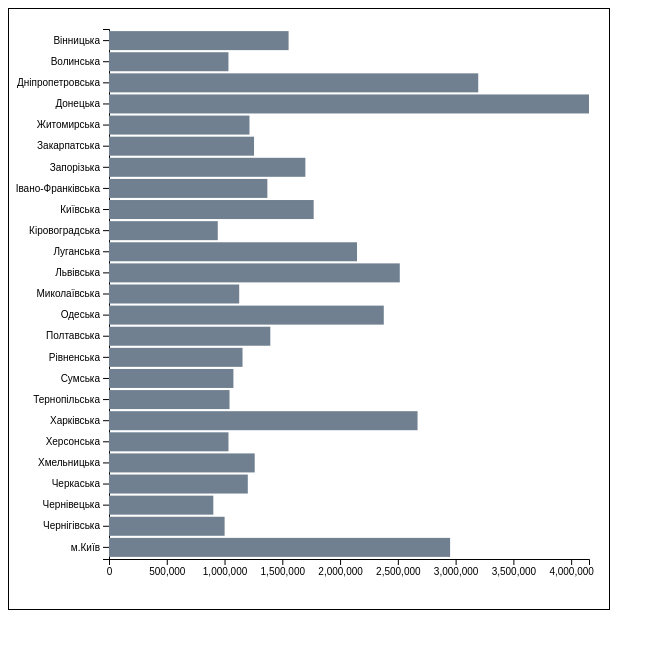
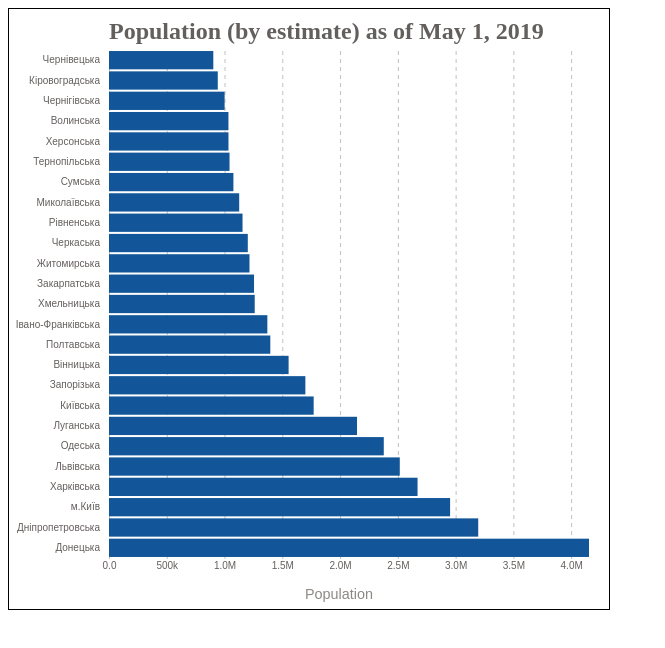
Before and after one commit to YuliUA/D3-barChart, a plain HTML site: page index.html in a window 1280 px wide. Shown: the whole page, without its empty margins (0-665 px from the left). Drawn offline with nearby package versions, Linux system fonts and the light colour scheme.

Commit message:
customizing axes

```diff
--- a/script.js
+++ b/script.js
@@ -4,7 +4,7 @@ const width = +svg.attr("width");
 const height = +svg.attr("height");
 
 const margin = {
-    top: 20,
+    top: 40,
     left: 100,
     right: 20,
     bottom: 50
@@ -30,10 +30,34 @@ const render = data => {
     const g = svg.append('g')
         .attr('transform', `translate(${margin.left},${margin.top})`);
 
-    g.append('g').call(d3.axisLeft(yScale))
-    g.append('g')
-    .attr("transform", `translate(0, ${innerHeight})`)
-    .call(d3.axisBottom(xScale));
+    const xAxis = d3.axisBottom(xScale)
+        .tickFormat(d3.format(".2s"))
+        .tickSize(-innerHeight)
+
+    const yAxisGroup = g.append('g')
+        .call(d3.axisLeft(yScale));
+    const xAxisGroup = g.append('g')
+        .call(xAxis)
+        .attr("transform", `translate(0, ${innerHeight})`)
+
+    yAxisGroup
+        .selectAll('.domain, .tick line')
+        .remove();
+
+    xAxisGroup
+        .select('.domain')
+        .remove()
+        .selectAll(".tick:not(:first-of-type) line")
+        .attr("stroke", "#66ffcc")
+        .attr("stroke-dasharray", "2,2");
+
+
+    xAxisGroup.append("text")
+        .text('Population')
+        .attr("fill", "black")
+        .attr("x", `${(innerWidth-margin.right)/2}`)
+        .attr("y",40)
+        .attr('class', "axes-lable")
 
     g.selectAll('rect')
         .data(data)
@@ -43,9 +67,16 @@ const render = data => {
         .attr("width", d => xScale(xVal(d)))
         .attr("height", yScale.bandwidth())
 
+    g.append('text')
+        .attr('y', '-10')
+        .text('Population (by estimate) as of May 1, 2019')
+        .attr("class", "char-title")
+
 }
 
 d3.csv('./data.csv').then(data => {
     data.forEach(d => d.population = +d.population)
+    data.sort((a,b)=>a.population-b.population)
+    console.log(data)
     render(data)
 })
--- a/style.css
+++ b/style.css
@@ -1,3 +1,23 @@
-rect{
-    fill: slategray;
+rect {
+    fill: #125699;
 }
+
+.axes-lable {
+    font-size: .9rem;
+    fill: #8E8883;
+}
+
+.tick text {
+    color:  #635F5D
+}
+
+.tick line {
+    stroke: #C0C0BB;
+    stroke-dasharray: 4
+}
+
+.char-title {
+    font-size: 1.5rem;
+    font-weight: 600;
+    fill:  #635F5D;
+}
```
